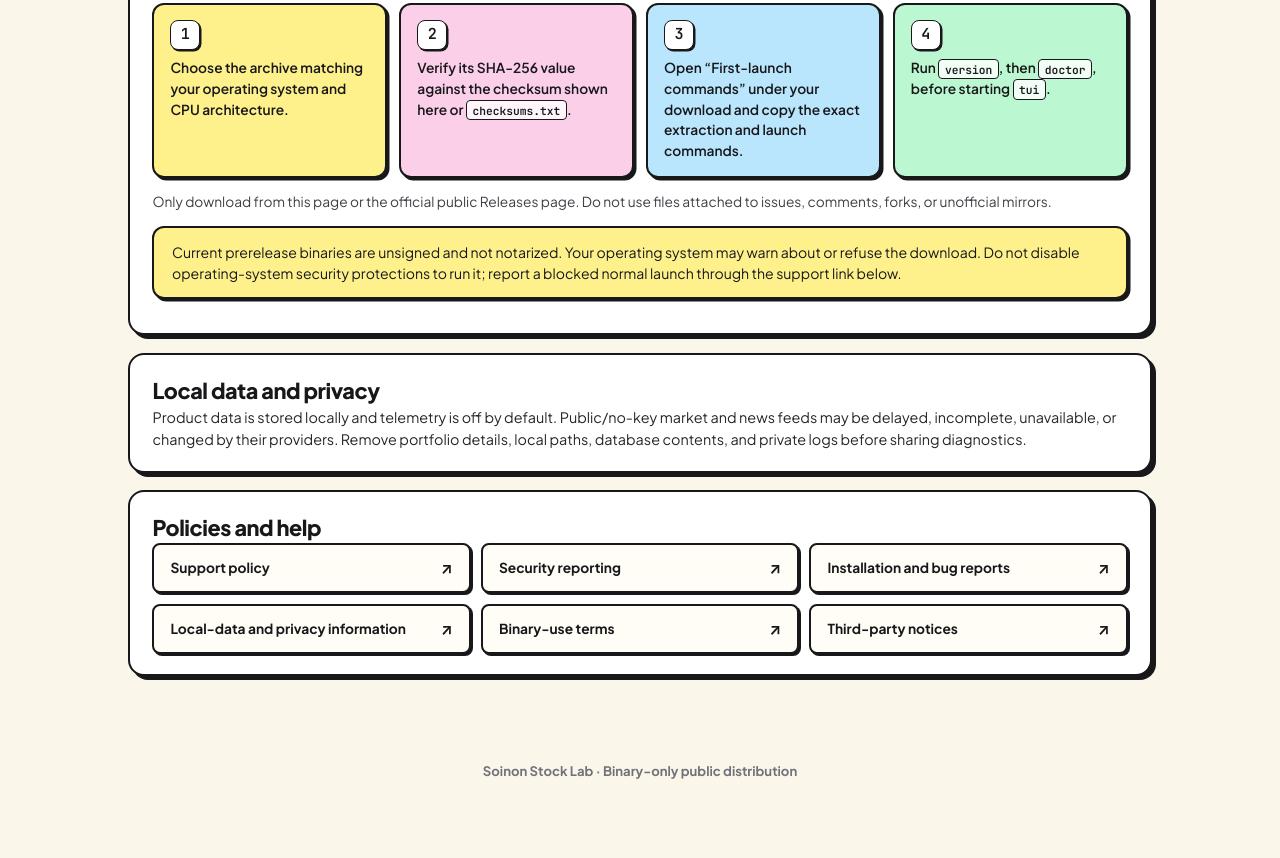
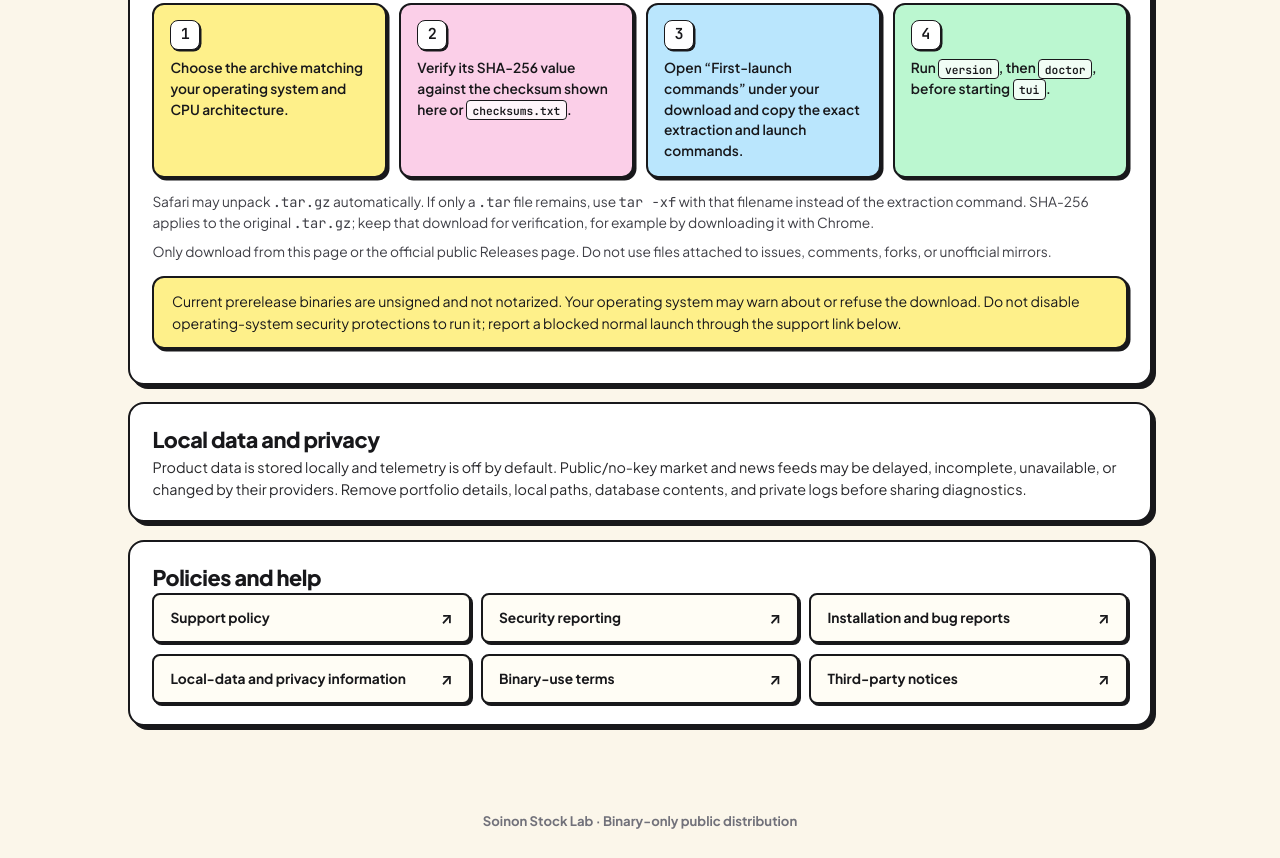
Before and after one commit to vyndinh/soinon-stock-lab-releases, a website: page site/index.html in a window 1280 px wide. Shown: the part 1364-2222 px from the top of the page. Before the commit the page ends 2172 px from the top, so only its background shows below. Drawn offline with Linux system fonts and the light colour scheme.

Commit message:
docs(install): explain Safari archive extraction and checksums

```diff
--- a/site/index.html
+++ b/site/index.html
@@ -144,6 +144,13 @@
           <li>Open “First-launch commands” under your download and copy the exact extraction and launch commands.</li>
           <li>Run <code>version</code>, then <code>doctor</code>, before starting <code>tui</code>.</li>
         </ol>
+        <p class="notice-text">
+          Safari may unpack <code>.tar.gz</code> automatically. If only a
+          <code>.tar</code> file remains, use <code>tar -xf</code> with that filename
+          instead of the extraction command. SHA-256 applies to the original
+          <code>.tar.gz</code>; keep that download for verification, for example
+          by downloading it with Chrome.
+        </p>
         <p class="notice-text">
           Only download from this page or the official public Releases page.
           Do not use files attached to issues, comments, forks, or unofficial mirrors.
```
